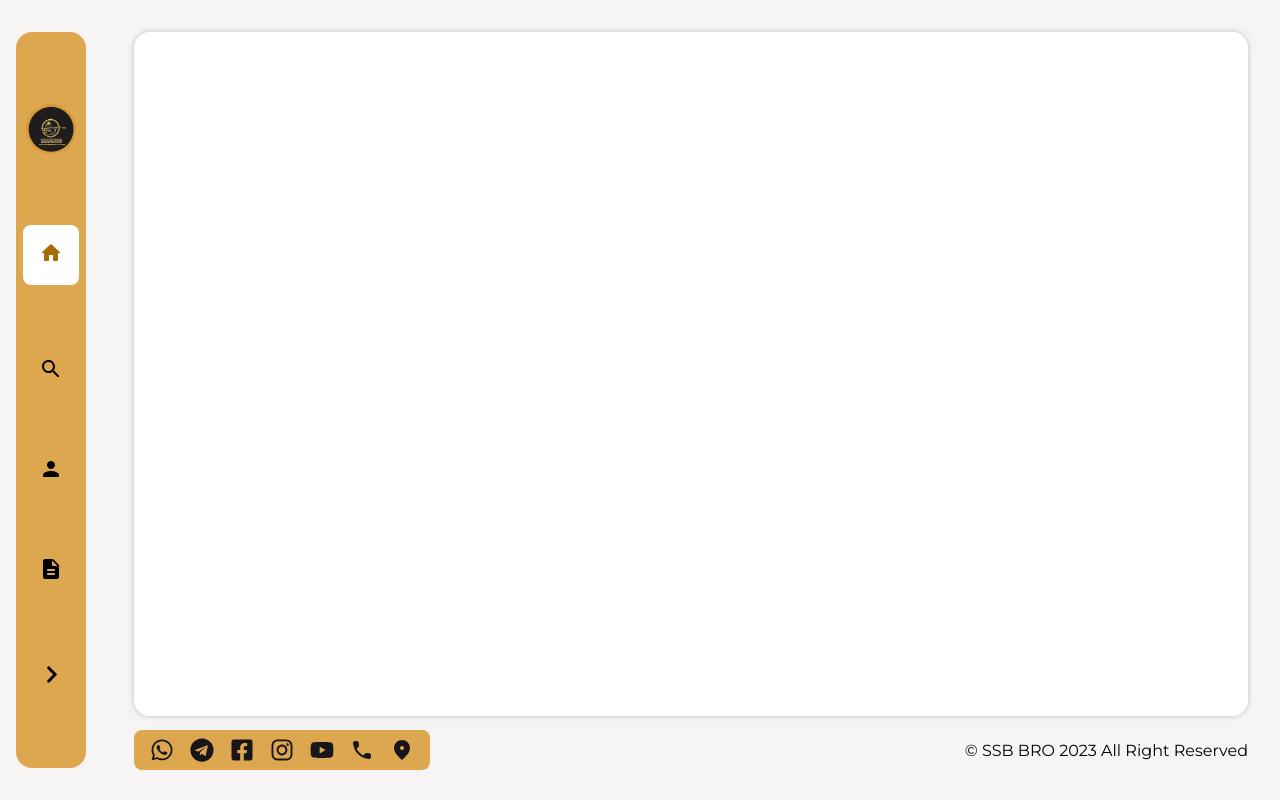
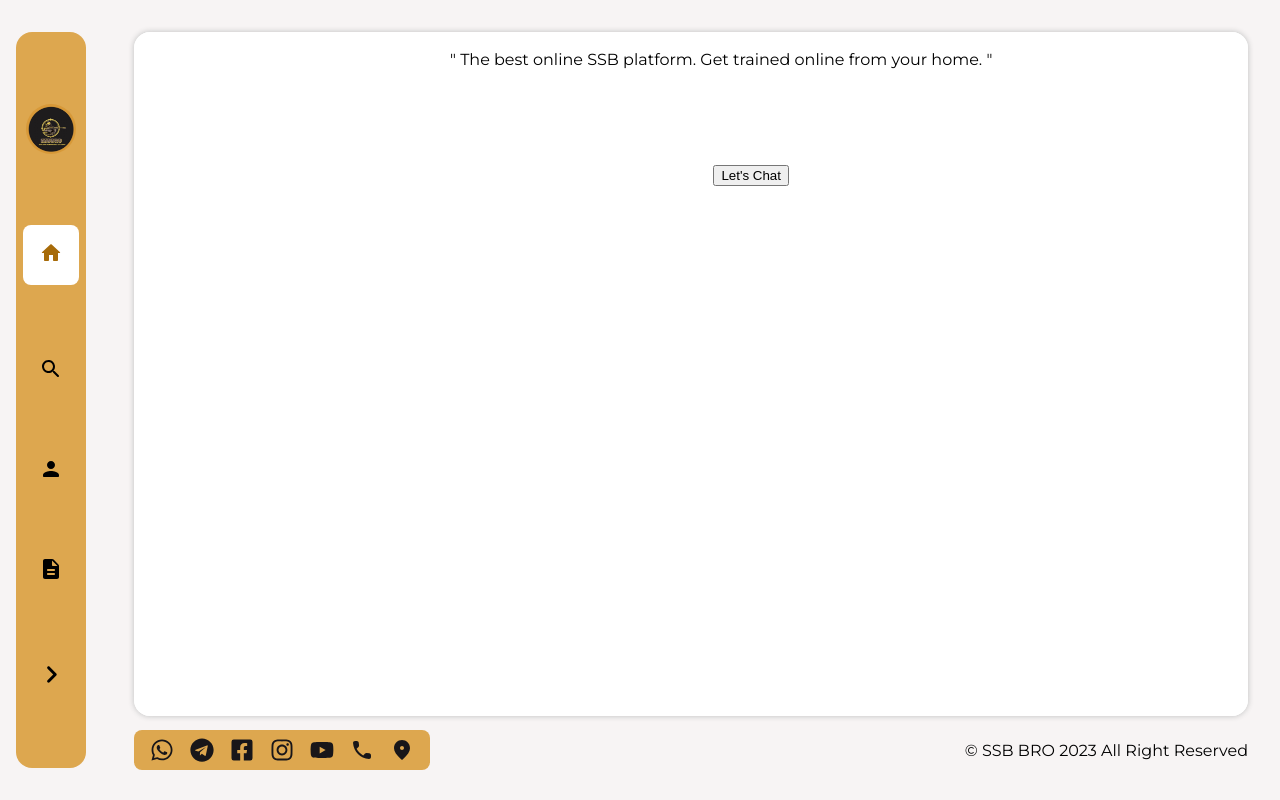
Before and after one commit to Saurav-Singh-Rauthan/SSB-Bro, a React (Vite) app: page / in a window 1280 px wide. Built offline with nearby package versions, Linux system fonts and the light colour scheme.

Commit message:
logic/timings fix

```diff
--- a/src/pages/about/about.tsx
+++ b/src/pages/about/about.tsx
@@ -4,14 +4,14 @@ const containerVariants = {
   initial: {
     x: "-100vw",
     transition: {
-      delay: 0.5,
+      duration: 0.5,
       ease: "easeInOut",
     },
   },
   animate: {
     x: 0,
     transition: {
-      delay: 0.5,
+      duration: 0.5,
       ease: "easeInOut",
     },
   },
--- a/src/pages/courses/courses.tsx
+++ b/src/pages/courses/courses.tsx
@@ -4,14 +4,14 @@ const containerVariants = {
   initial: {
     x: "-100vw",
     transition: {
-      delay: 0.5,
+      duration: 0.5,
       ease: "easeInOut",
     },
   },
   animate: {
     x: 0,
     transition: {
-      delay: 0.5,
+      duration: 0.5,
       ease: "easeInOut",
     },
   },
--- a/src/pages/explore/explore.tsx
+++ b/src/pages/explore/explore.tsx
@@ -4,14 +4,14 @@ const containerVariants = {
   initial: {
     x: "-100vw",
     transition: {
-      delay: 0.5,
+      duration: 0.5,
       ease: "easeInOut",
     },
   },
   animate: {
     x: 0,
     transition: {
-      delay: 0.5,
+      duration: 0.5,
       ease: "easeInOut",
     },
   },
--- a/src/pages/home/home.tsx
+++ b/src/pages/home/home.tsx
@@ -5,14 +5,55 @@ const containerVariants = {
   initial: {
     x: "-100vw",
     transition: {
-      delay: 0.5,
+      duration: 0.5,
       ease: "easeInOut",
+      when: "beforeChildren",
+      staggerChildren: 0.4,
     },
   },
   animate: {
     x: 0,
     transition: {
-      delay: 0.5,
+      duration: 0.5,
+      ease: "easeInOut",
+      when: "beforeChildren",
+      staggerChildren: 0.4,
+    },
+  },
+};
+
+const firstContainerVariants = {
+  initial: {
+    opacity: 0,
+    y: "-100vh",
+  },
+  animate: {
+    y: -80,
+    x: 30,
+    opacity: 1,
+    transition: {
+      duration: 1,
+      ease: "easeInOut",
+    },
+  },
+};
+
+const buttonVariants = {
+  initial: {
+    x: '-100vw',
+  },
+  animate: {
+    x: 60,
+    transition: {
+      duration: 1,
+      ease: "easeInOut",
+    },
+  },
+  hover: {
+    boxShadow: "0px 0px 20px 2px #ffffff",
+    textShadow: "0px 0px 60px #ffffff",
+    transition: {
+      duration: 0.3,
       ease: "easeInOut",
     },
   },
@@ -26,7 +67,31 @@ const Home = () => {
       initial="initial"
       animate="animate"
       exit="initial"
-    ></motion.div>
+    >
+      <div className={Styles.firstContainer}>
+        <motion.div className={Styles.intro} variants={firstContainerVariants}>
+          <h1>SSB BRO</h1>
+          <p>
+            " The best online SSB platform. Get trained online from your home. "
+          </p>
+        </motion.div>
+
+        <motion.button
+          variants={buttonVariants}
+          className={Styles.chatButton}
+          whileHover={"hover"}
+          initial="initial"
+          animate="animate"
+        >
+          <a
+            href="https://api.whatsapp.com/send/?phone=917906127544&text&type=phone_number&app_absent=0"
+            target="_"
+          >
+            Let's Chat
+          </a>
+        </motion.button>
+      </div>
+    </motion.div>
   );
 };
 
```
